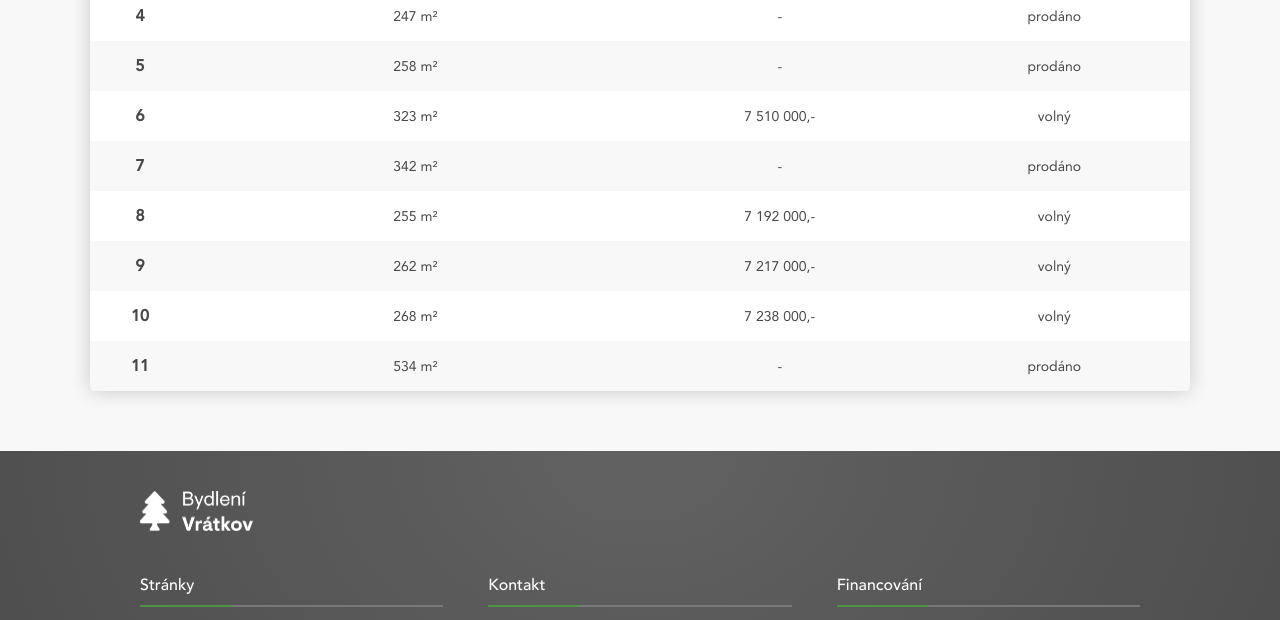
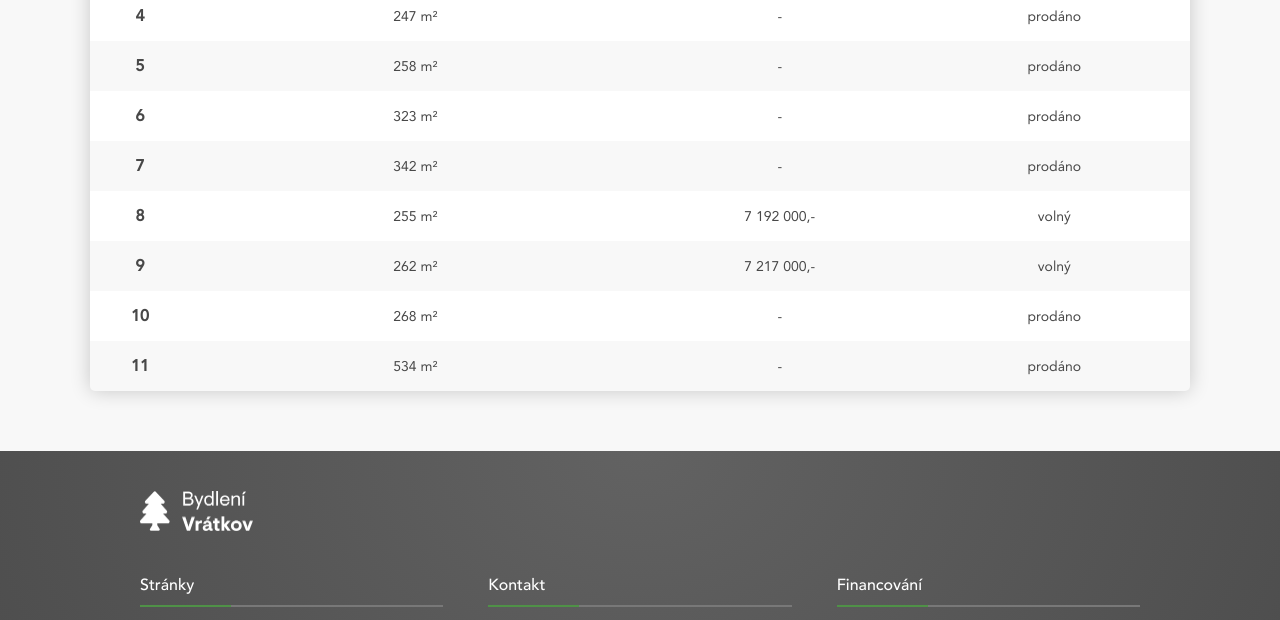
Before and after one commit to StyvekDrtic/bydleniVratkov, a Jekyll site: the page built from ceny.html, in a window 1280 px wide. Shown: the part 649-1269 px from the top of the page. Built offline with Jekyll 4.4.1, drawn with Linux system fonts in a browser that asks for light colours.

Commit message:
zmena cen

```diff
--- a/_includes/tabulka.html
+++ b/_includes/tabulka.html
@@ -46,8 +46,8 @@
     <tr>
       <th>6</th>
       <td>323</td>
-      <td>7 510 000,-</td>
-      <td>volný</td>
+      <td>-</td>
+      <td>prodáno</td>
     </tr>
 
     <tr>
@@ -74,8 +74,8 @@
     <tr>
       <th>10</th>
       <td>268</td>
-      <td>7 238 000,-</td>
-      <td>volný</td>
+      <td>-</td>
+      <td>prodáno</td>
     </tr>
 
     <tr>
```
Also changed, not shown: 1 other file.
